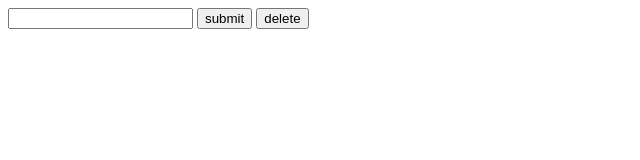
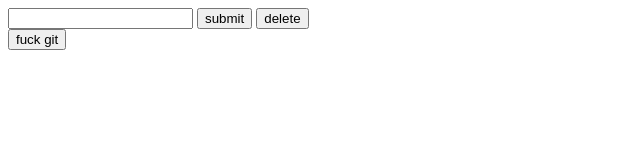
Before and after one commit to cosmonaut1917/weather_app, a plain HTML site: page index.html in a window 1280 px wide. Shown: the whole page, without its empty margins (0-640 px from the left). Drawn offline with nearby package versions, Linux system fonts and the light colour scheme.

Commit message:
added js and html

```diff
--- a/index.html
+++ b/index.html
@@ -24,7 +24,7 @@
         </div>
     </div>
     </div>
-
+   <button>fuck git</button>
 
 </body>
 <script src="https://code.jquery.com/jquery-3.5.1.min.js"></script>
```
